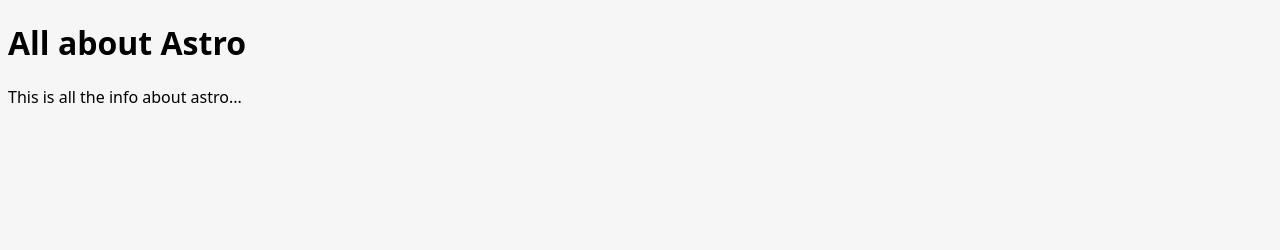
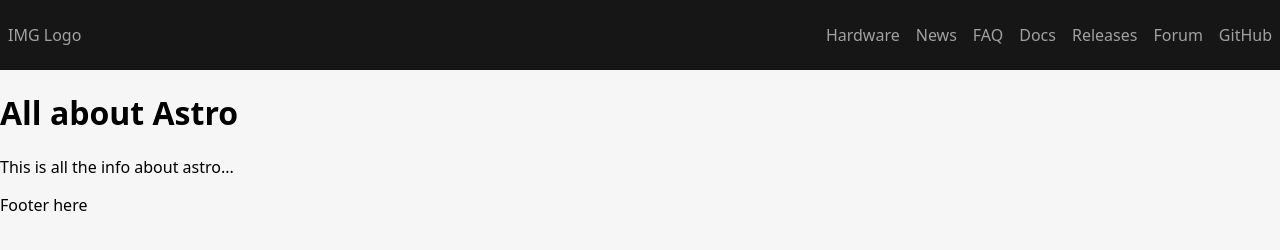
Before and after one commit to FPGAArcade/replay_web, an Astro site: page /about in a window 1280 px wide. Built offline with nearby package versions, Linux system fonts and the light colour scheme; Astro itself is replaced by a stand-in of ours.

Commit message:
Draft header.

```diff
--- /dev/null
+++ b/src/components/Footer.astro
@@ -0,0 +1,4 @@
+---
+---
+
+<footer>Footer here</footer>
--- /dev/null
+++ b/src/components/Header.astro
@@ -0,0 +1,54 @@
+---
+---
+
+<header>
+  <div>IMG Logo</div>
+  <ul class="nav-list">
+    <li>Hardware</li>
+    <li>News</li>
+    <li>FAQ</li>
+    <li>Docs</li>
+    <li>Releases</li>
+    <li>Forum</li>
+    <li>GitHub</li>
+  </ul>
+  <div class="three-lions">---</div>
+</header>
+
+<style>
+  header {
+    display: flex;
+    gap: 1em;
+    justify-content: flex-end;
+    align-items: center;
+
+    background-color: #161616;
+    color: #a1a1a1;
+
+    padding: 0.5em;
+  }
+
+  .nav-list {
+    display: none;
+  }
+
+  .three-lions {
+    display: block;
+    margin-left: auto;
+  }
+
+  /* TODO: extract breakpoints */
+  @media (min-width: 700px) {
+    .nav-list {
+      display: flex;
+      margin-left: auto;
+
+      gap: 1em;
+      list-style-type: none;
+    }
+
+    .three-lions {
+      display: none;
+    }
+  }
+</style>
--- a/src/layouts/Layout.astro
+++ b/src/layouts/Layout.astro
@@ -1,4 +1,7 @@
 ---
+import Header from "../components/Header.astro";
+import Footer from "../components/Footer.astro";
+
 export interface Props {
   title: string;
 }
@@ -16,7 +19,9 @@
     <title>{title}</title>
   </head>
   <body>
+    <slot name="Header"><Header /></slot>
     <slot />
+    <slot name="Footer"><Footer /></slot>
   </body>
 </html>
 <style is:global>
@@ -33,6 +38,9 @@
     font-family: system-ui, sans-serif;
     background-color: #f6f6f6;
   }
+  body {
+    margin: 0;
+  }
   code {
     font-family: Menlo, Monaco, Lucida Console, Liberation Mono,
       DejaVu Sans Mono, Bitstream Vera Sans Mono, Courier New, monospace;
```
